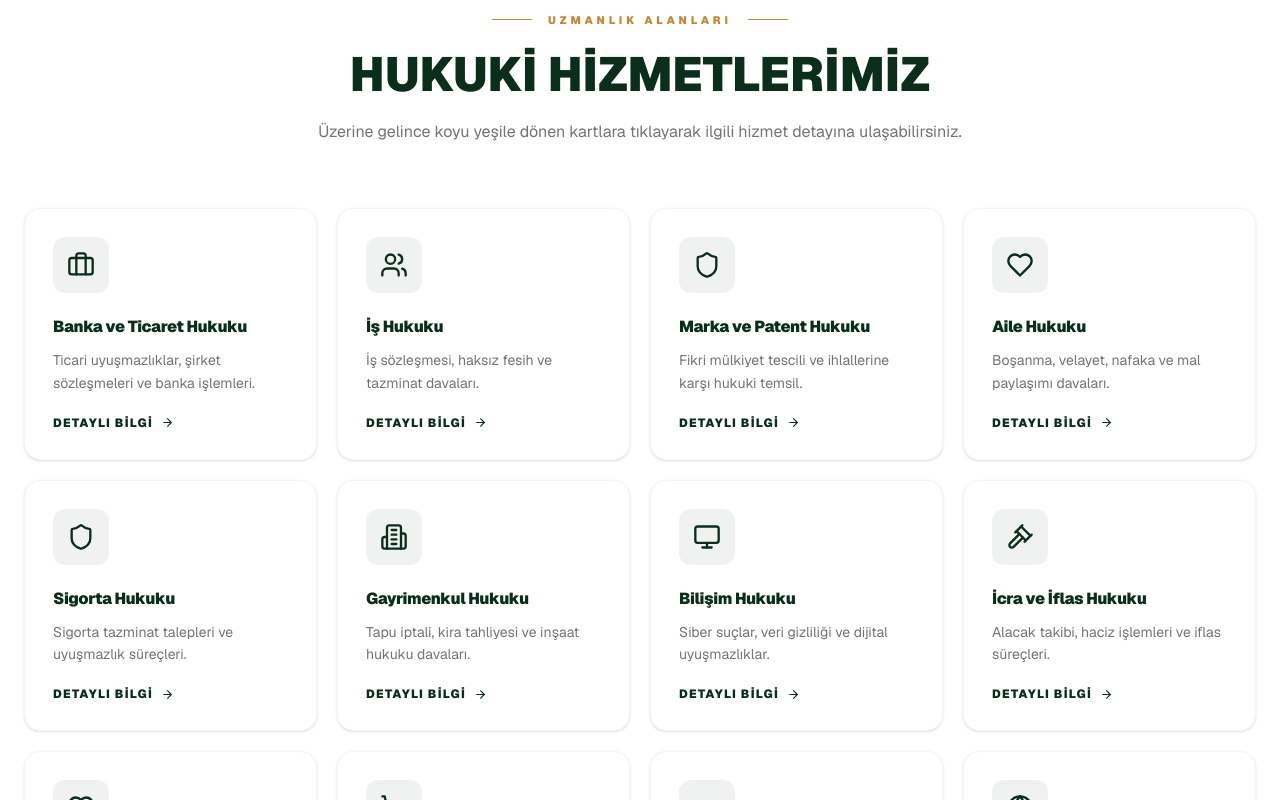
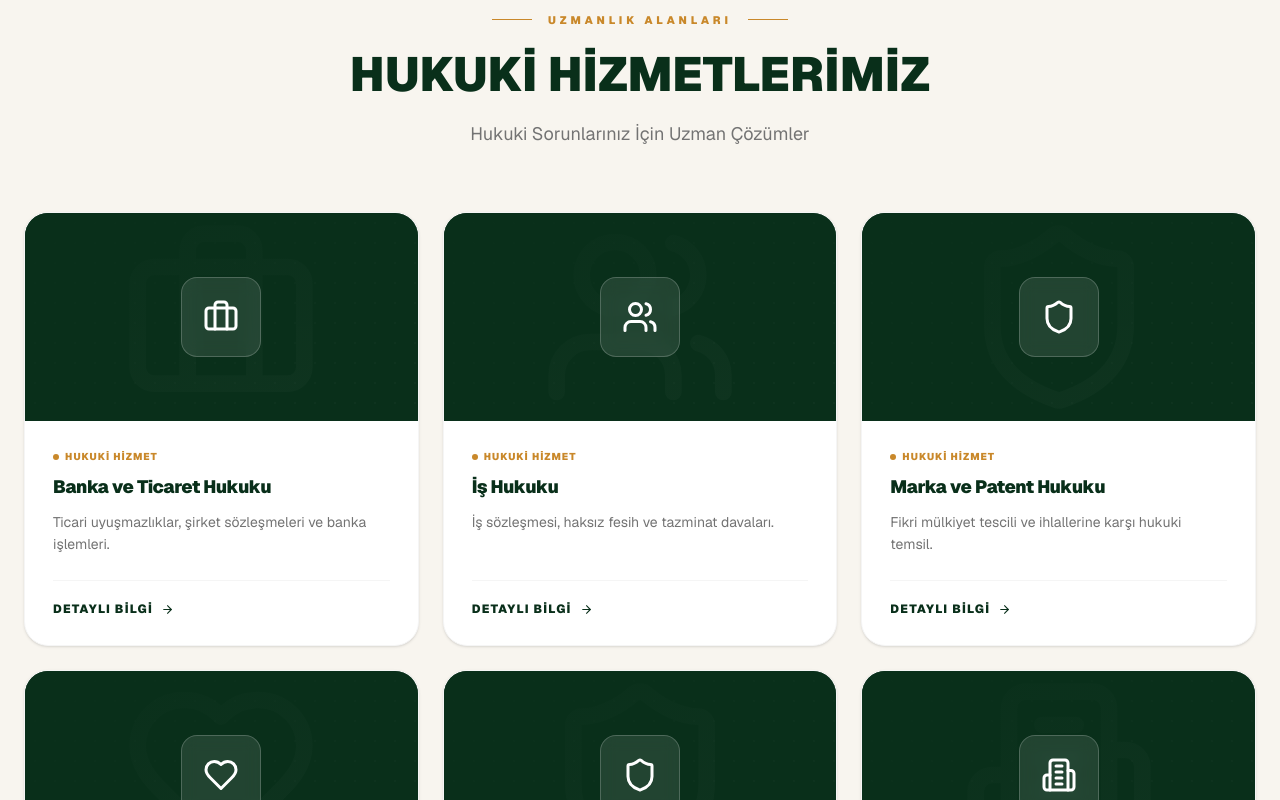
Before and after one commit to webtasarimdigital/avukataybike, a Next.js app: page / in a window 1280 px wide. Shown: the part 1960-2760 px from the top of the page. Built offline with nearby package versions, Linux system fonts and the light colour scheme.

Commit message:
feat: hizmetler section niviis tarzı gorsel kart yapısı - ust gorsel alan + alt baslik/aciklama/link

```diff
--- a/src/app/page.tsx
+++ b/src/app/page.tsx
@@ -285,10 +285,12 @@ export default function Home() {
       </section>
 
       {/* ══════════════════════════════════════
-          HİZMETLER — Hover → Koyu Yeşil Dolum
+          HİZMETLER — Görsel Kart Yapısı
       ══════════════════════════════════════ */}
-      <section id="hizmetler" className="py-24 md:py-32 bg-white">
+      <section id="hizmetler" className="py-24 md:py-32 bg-[#F8F5EF]">
         <div className="container mx-auto px-6 max-w-7xl">
+
+          {/* Başlık */}
           <div className="text-center max-w-2xl mx-auto mb-16 space-y-4">
             <div className="flex items-center justify-center gap-4">
               <div className="h-px w-10 bg-accent" />
@@ -296,31 +298,66 @@ export default function Home() {
               <div className="h-px w-10 bg-accent" />
             </div>
             <h2 className="text-4xl md:text-5xl font-black text-primary uppercase leading-tight">Hukuki Hizmetlerimiz</h2>
-            <p className="text-neutral-500">Üzerine gelince koyu yeşile dönen kartlara tıklayarak ilgili hizmet detayına ulaşabilirsiniz.</p>
+            <p className="text-neutral-500 text-lg">Hukuki Sorunlarınız İçin Uzman Çözümler</p>
           </div>
 
-          <div className="grid grid-cols-1 sm:grid-cols-2 lg:grid-cols-3 xl:grid-cols-4 gap-5">
+          {/* Kart Izgarası */}
+          <div className="grid grid-cols-1 sm:grid-cols-2 lg:grid-cols-3 gap-6">
             {services.map((svc) => (
-              <Link key={svc.slug} href={`/hizmetler/${svc.slug}`}
-                className="service-card bg-white border border-neutral-100 rounded-2xl p-7 shadow-sm group block hover:shadow-xl hover:-translate-y-1 transition-all duration-300">
-                <div className="fill-bg" />
-                <div className="relative z-10 flex flex-col h-full">
-                  <div className="svc-icon w-14 h-14 rounded-xl bg-primary/6 text-primary flex items-center justify-center mb-6 transition-all duration-500">
-                    <svc.Icon size={28} />
+              <Link
+                key={svc.slug}
+                href={`/hizmetler/${svc.slug}`}
+                className="group bg-white rounded-3xl overflow-hidden shadow-sm hover:shadow-2xl hover:-translate-y-2 transition-all duration-400 flex flex-col border border-neutral-100"
+              >
+                {/* Üst görsel alan */}
+                <div className="relative h-52 bg-primary overflow-hidden flex items-center justify-center">
+                  {/* Dekoratif desen */}
+                  <div className="absolute inset-0 opacity-[0.06]" style={{backgroundImage:"radial-gradient(circle, #fff 1.5px, transparent 1.5px)", backgroundSize:"20px 20px"}} />
+                  {/* Büyük arka plan ikon (watermark) */}
+                  <div className="absolute opacity-[0.07] scale-[2.5]">
+                    <svc.Icon size={80} className="text-white" />
                   </div>
-                  <h3 className="font-black text-primary text-base leading-tight mb-3 transition-colors duration-500 tracking-tight">
+                  {/* Gradient overlay */}
+                  <div className="absolute inset-0 bg-gradient-to-br from-primary via-primary/80 to-primary/60 group-hover:from-primary/90 transition-all duration-500" />
+                  {/* Merkez ikon */}
+                  <div className="relative z-10 flex flex-col items-center gap-3">
+                    <div className="w-20 h-20 rounded-2xl bg-white/10 border border-white/20 backdrop-blur-sm flex items-center justify-center group-hover:bg-accent/20 group-hover:border-accent/40 transition-all duration-500">
+                      <svc.Icon size={36} className="text-white group-hover:text-accent transition-colors duration-500" />
+                    </div>
+                  </div>
+                  {/* Accent çizgi — alt */}
+                  <div className="absolute bottom-0 left-0 right-0 h-1 bg-accent scale-x-0 group-hover:scale-x-100 transition-transform duration-500 origin-left" />
+                </div>
+
+                {/* Alt içerik */}
+                <div className="p-7 flex flex-col flex-1">
+                  {/* Kategori rozeti */}
+                  <span className="inline-flex items-center gap-1.5 text-accent text-[10px] font-black tracking-widest uppercase mb-3">
+                    <span className="w-1.5 h-1.5 rounded-full bg-accent" /> Hukuki Hizmet
+                  </span>
+                  <h3 className="font-black text-primary text-lg leading-tight mb-3 tracking-tight group-hover:text-accent transition-colors duration-300">
                     {svc.title}
                   </h3>
-                  <p className="text-neutral-500 text-sm leading-relaxed flex-1 transition-colors duration-500">
+                  <p className="text-neutral-500 text-sm leading-relaxed flex-1">
                     {svc.desc}
                   </p>
-                  <div className="svc-link mt-5 flex items-center gap-2 text-primary text-xs font-black tracking-widest uppercase transition-colors duration-500">
-                    Detaylı Bilgi <ArrowRight size={13} className="group-hover:translate-x-2 transition-transform" />
+                  <div className="mt-6 flex items-center gap-2 text-primary text-xs font-black tracking-widest uppercase border-t border-neutral-100 pt-5 group-hover:text-accent transition-colors duration-300">
+                    Detaylı Bilgi
+                    <ArrowRight size={13} className="group-hover:translate-x-2 transition-transform duration-300" />
                   </div>
                 </div>
               </Link>
             ))}
           </div>
+
+          {/* Alt CTA */}
+          <div className="text-center mt-14">
+            <Link href="/hizmetler/banka-ve-ticaret-hukuku"
+              className="inline-flex items-center gap-3 bg-primary hover:bg-primary/90 text-white px-10 py-4 rounded-2xl font-black text-sm tracking-widest uppercase transition-all shadow-xl shadow-primary/20">
+              Tüm Hizmetlerimizi İnceleyin <ArrowRight size={16} />
+            </Link>
+          </div>
+
         </div>
       </section>
 
```
